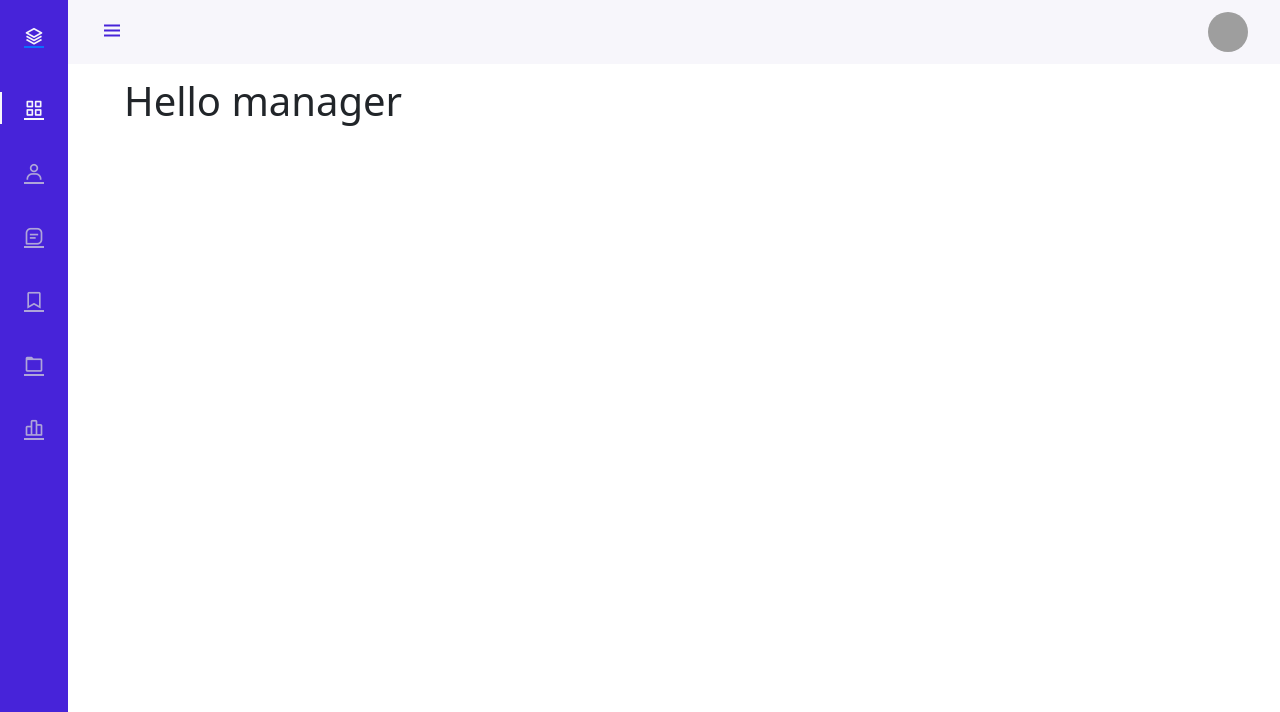
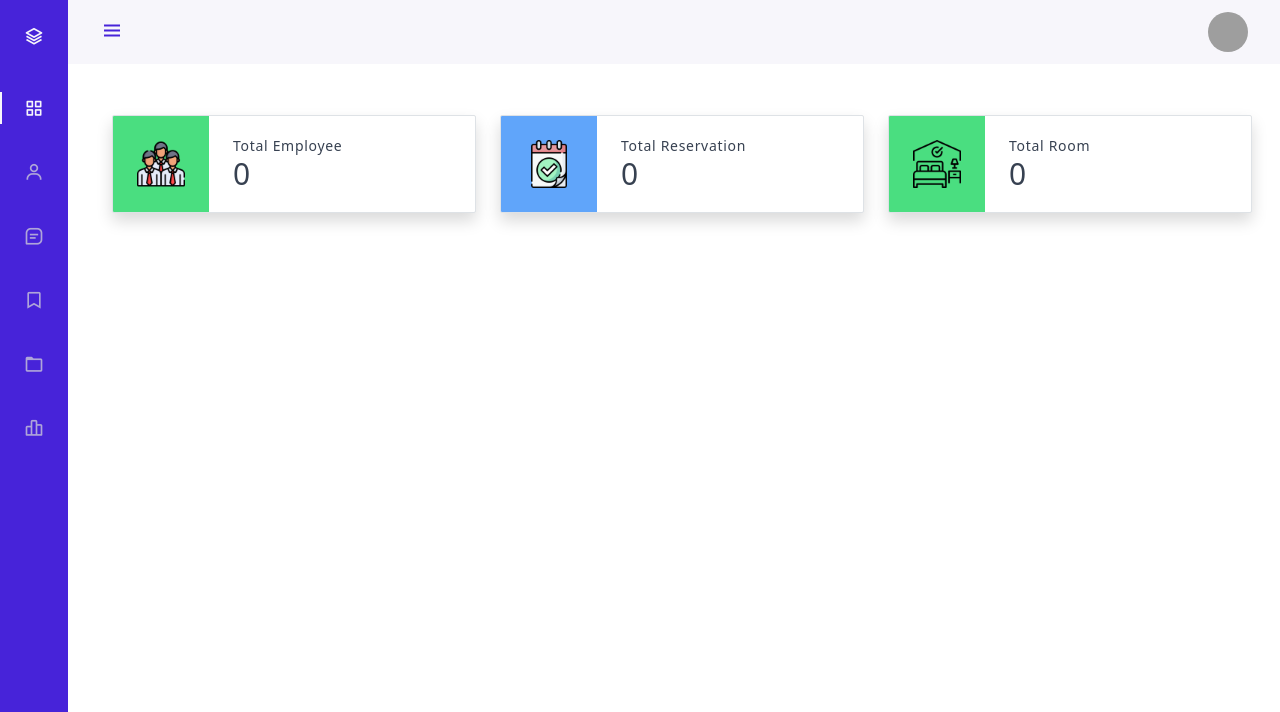
Before and after one commit to Rzn-Mohamed/Hotel-Reservation, a Django app: page /clientlog/ in a window 1280 px wide. Shown: the top 712 px of the page. Run offline with Django 5.2, Linux system fonts and the light colour scheme; data that the repository does not hold is empty; some libraries are stand-ins or nearby versions; grey boxes are pictures that could not be loaded.

Commit message:
manager-dash

```diff
--- a/Hotel/app/models.py
+++ b/Hotel/app/models.py
@@ -50,6 +50,11 @@ class Employee(Personne):
         return cls.objects.filter(num=num).update(type=type, description=description)
 
 
+    @classmethod
+    def TotalEmployee(cls):
+        return cls.objects.count()
+
+
 #-----------------Room-----------------
 
 class Room(models.Model):
@@ -91,7 +96,9 @@ class Room(models.Model):
         return self.price
 
 
-
+    @classmethod
+    def TotalRoom(cls):
+        return cls.objects.count()
 
 #-----------------Reservations-----------------
 
@@ -135,3 +142,8 @@ class Reservation(models.Model):
     @classmethod
     def deleteReservation(cls, reservation_id):
         return cls.objects.filter(id=reservation_id).delete()
+
+
+    @classmethod
+    def TotalReservation(cls):
+        return cls.objects.count()
--- a/Hotel/app/templates/app/manager/manager_dash.html
+++ b/Hotel/app/templates/app/manager/manager_dash.html
@@ -2,14 +2,112 @@
 
 {% block title %}index{% endblock %}
 
-{%block style%}
-
+{% block style%}
+<script src="https://cdn.tailwindcss.com"></script>
+<link rel="stylesheet" href="./node_modules/apexcharts/dist/apexcharts.css">
+<script src="https://cdnjs.cloudflare.com/ajax/libs/Chart.js/4.4.1/chart.min.js" integrity="sha512-L0Shl7nXXzIlBSUUPpxrokqq4ojqgZFQczTYlGjzONGTDAcLremjwaWv5A+EDLnxhQzY5xUZPWLOLqYRkY0Cbw==" crossorigin="anonymous" referrerpolicy="no-referrer"></script>
+<script src="path/to/chartjs/dist/chart.umd.js"></script>
+<script src="https://cdn.jsdelivr.net/npm/chart.js"></script>
 {% endblock %}
 
 {% block content %}
+<div class="container mt-24">
+    <div class="row">
+        <div class="col-md-4">
 
-<div class="container mt-5 d-flex ">
-    <h1>Hello manager</h1>
+                <div class="flex items-center bg-white border rounded-sm overflow-hidden shadow">
+                    <div class="p-4 bg-green-400">
+                        <image src="../static/images/employee.png" class="h-12 w-12 text-white" fill="none" viewBox="0 0 24 24" stroke="currentColor"/>
+
+                    </div>
+                    <div class="px-4 text-gray-700">
+                        <h3 class="text-sm tracking-wider">Total Employee</h3>
+                        <p class="text-3xl">{{total_employee}}</p>
+                    </div>
+                </div>
+            </div>
+
+
+        <div class="col-md-4">
+
+                <div class="flex items-center bg-white border rounded-sm overflow-hidden shadow">
+                    <div class="p-4 bg-blue-400">
+                        <image src="../static/images/reserve.png" class="h-12 w-12 text-white" fill="none" viewBox="0 0 24 24" stroke="currentColor"/>
+
+                    </div>
+                    <div class="px-4 text-gray-700">
+                        <h3 class="text-sm tracking-wider">Total Reservation</h3>
+                        <p class="text-3xl">{{total_reservation}}</p>
+                    </div>
+                </div>
+            </div>
+
+
+        <div class="col-md-4">
+
+                <div class="flex items-center bg-white border rounded-sm overflow-hidden shadow">
+                    <div class="p-4 bg-green-400">
+                        <image src="../static/images/hotel.png" class="h-12 w-12 text-white" fill="none" viewBox="0 0 24 24" stroke="currentColor"/>
+                    </div>
+                    <div class="px-4 text-gray-700">
+                        <h3 class="text-sm tracking-wider">Total Room</h3>
+                        <p class="text-3xl">{{total_room}}</p>
+                    </div>
+                </div>
+            </div>
+        </div>
+
+
+
 </div>
 
+
+<div>
+    <canvas id="myChart"></canvas>
+  </div>
+
+
+
 {% endblock %}
+{% block script %}
+<script>
+    document.addEventListener("DOMContentLoaded", function() {
+        const ctx = document.getElementById('myChart');
+
+        new Chart(ctx, {
+            type: 'bar',
+            data: {
+                labels: [{% for month, count in reservations_per_month.items %}'{{ month }}', {% endfor %}],
+                datasets: [{
+                    label: 'Reservations per Month',
+                    data: [{% for month, count in reservations_per_month.items %}{{ count }}, {% endfor %}],
+                    backgroundColor: [
+                        'rgba(255, 99, 132, 0.2)',
+                        'rgba(54, 162, 235, 0.2)',
+                        'rgba(255, 206, 86, 0.2)',
+                        'rgba(75, 192, 192, 0.2)',
+                        'rgba(153, 102, 255, 0.2)',
+                        'rgba(255, 159, 64, 0.2)'
+                    ],
+                    borderColor: [
+                        'rgba(255, 99, 132, 1)',
+                        'rgba(54, 162, 235, 1)',
+                        'rgba(255, 206, 86, 1)',
+                        'rgba(75, 192, 192, 1)',
+                        'rgba(153, 102, 255, 1)',
+                        'rgba(255, 159, 64, 1)'
+                    ],
+                    borderWidth: 1
+                }]
+            },
+            options: {
+                scales: {
+                    y: {
+                        beginAtZero: true
+                    }
+                }
+            }
+        });
+    });
+</script>
+{% endblock %}
--- a/Hotel/app/views.py
+++ b/Hotel/app/views.py
@@ -17,7 +17,16 @@ def manager_login(request):
     return redirect('manager-dash')
 
 def manager_dash(request):
-    return render(request , 'app/manager/manager_dash.html')
+    total_employee=Employee.TotalEmployee()
+    total_room=Room.TotalRoom()
+    total_reservation=Reservation.TotalReservation()
+
+    context ={
+        'total_employee': total_employee,
+        'total_room': total_room,
+        'total_reservation': total_reservation
+    }
+    return render(request , 'app/manager/manager_dash.html',context)
 
 
 
@@ -65,6 +74,7 @@ def manager_employee(request):
     paginator = Paginator(employees, 9)
     page_number = request.GET.get('page')
     page_obj = paginator.get_page(page_number)
+
     return render(request, 'app/manager/manager_employee.html', {'page_obj': page_obj})
 
 
@@ -104,6 +114,9 @@ def edit_employee(request,employee_id):
         employee.pic = image
         employee.save()
         return redirect('manager-employee')
+
+
+
 
 
 #--------------facture----------------
```
Also changed, not shown: Hotel/app/static/images/employee.png (added), Hotel/app/static/images/hotel.png (added), Hotel/app/static/images/reserve.png (added), Hotel/app/static/images/usersIcon.png (added), Hotel/images/profile_pics/264x264_WEmAPAo.jpg (added), Hotel/images/room_images/sayfoNar.jpeg (added).
